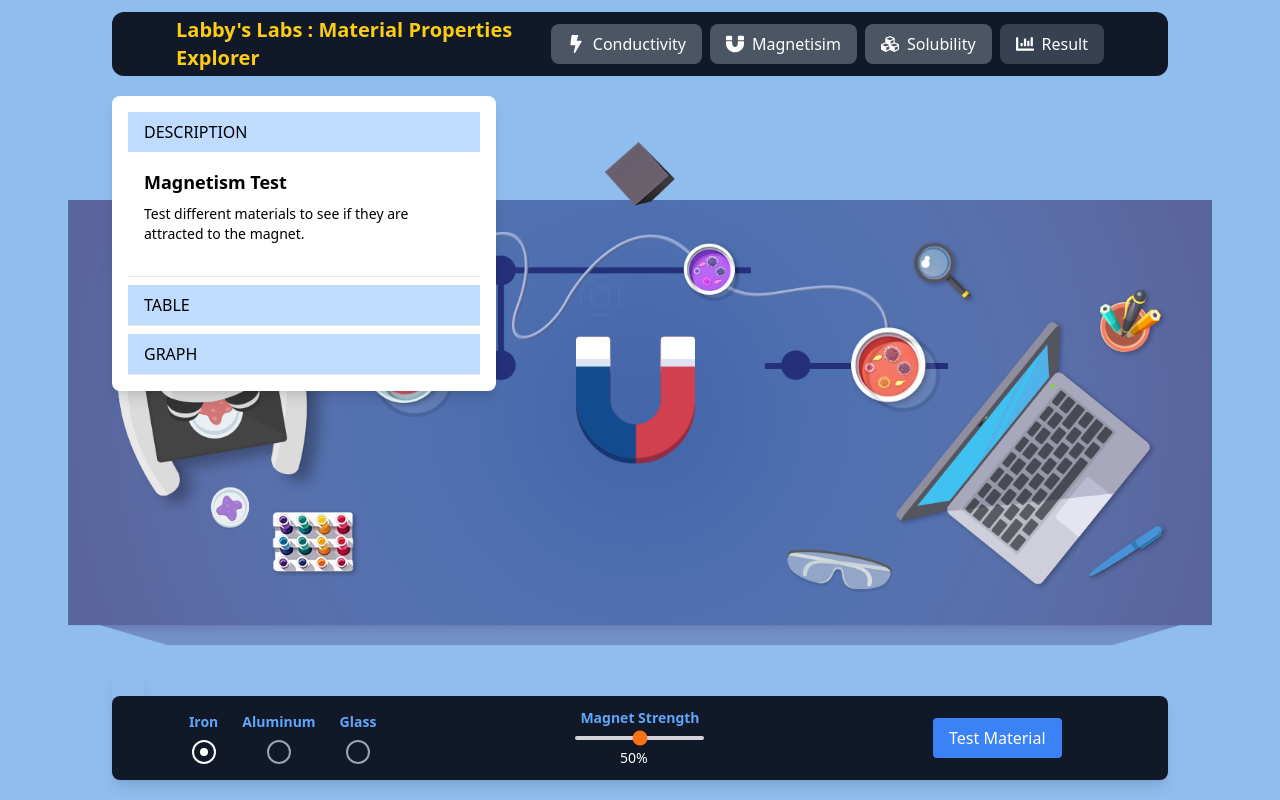
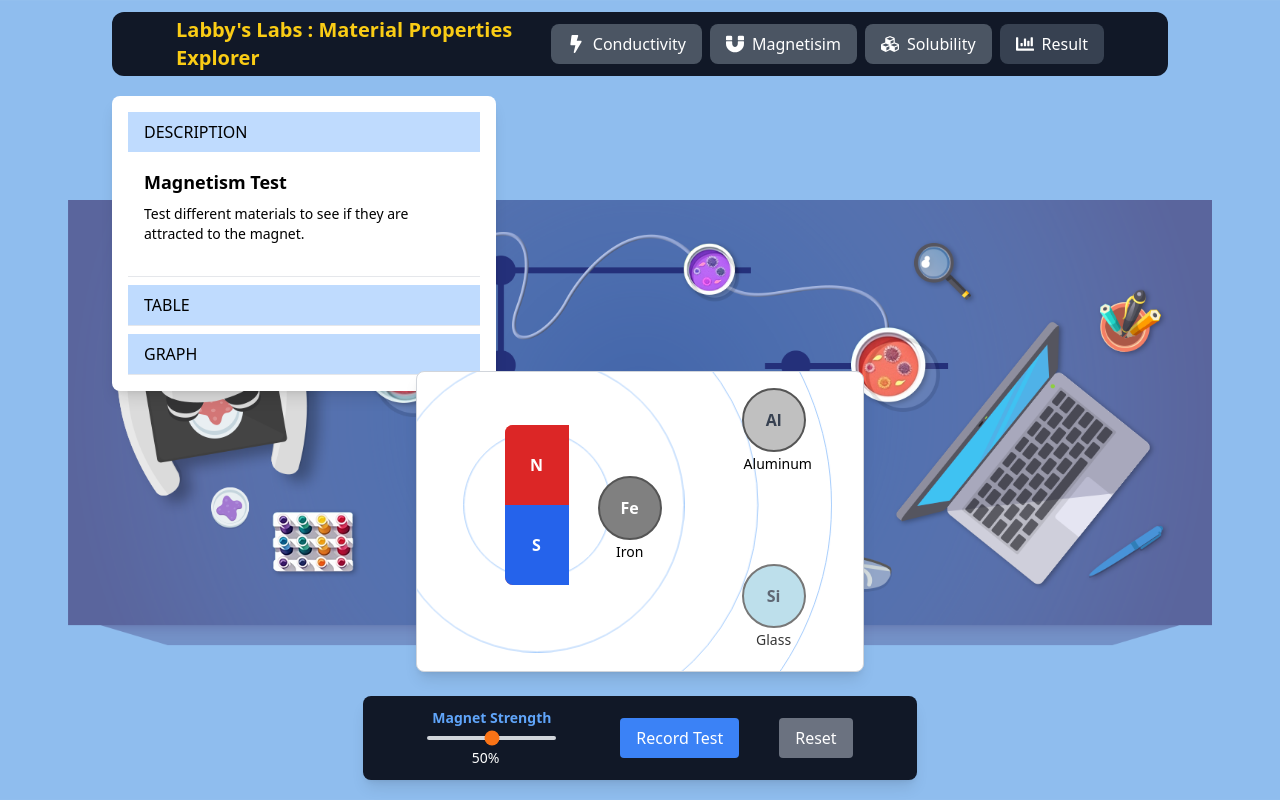
Before and after one commit to SWASTI-SUNDAR/gizmo-2, a React (Vite) app: page /#/magnetisim in a window 1280 px wide. Built offline with nearby package versions, Linux system fonts and the light colour scheme.

Commit message:
refactor: clean up whitespace and formatting in MagnetApp component

```diff
--- a/src/components/MagnetApp.jsx
+++ b/src/components/MagnetApp.jsx
@@ -234,6 +234,7 @@ const MagnetApp = () => {
       return false;
     }
   };
+
   const renderTabContent = (tab) => {
     if (!activeTab || activeTab !== tab) return null;
 
@@ -273,7 +274,6 @@ const MagnetApp = () => {
         return null;
     }
   };
-
   return (
     <div
       style={{
@@ -296,7 +296,7 @@ const MagnetApp = () => {
               </div>
             ))}
           </div>
-          ;
+
           <MaterialControls
             magneticStrength={magneticStrength}
             onChange={handleSliderChange}
@@ -304,10 +304,10 @@ const MagnetApp = () => {
             onReset={handleReset}
             isTestActive={isTestActive}
           />
-          ;
           <div className="absolute bottom-24  ">
             <MessageDisplay message={message} isError={showError} />
           </div>
+
           <div className="w-full flex flex-col md:flex-row gap-4 mt-8">
             <div className="w-full md:w-1/2"> </div>
             <div className="w-full md:w-1/2">
--- a/src/pages/Testing.jsx
+++ b/src/pages/Testing.jsx
@@ -1,5 +1,4 @@
-import { Slider } from "@radix-ui/react-slider";
-import React, { useState, useEffect } from "react";
+import React, { useState, useEffect, useRef } from "react";
 import {
   ResponsiveContainer,
   LineChart,
@@ -11,38 +10,111 @@ import {
 } from "recharts";
 
 const MagneticPropertiesLab = () => {
+  // Core state
   const [magnetStrength, setMagnetStrength] = useState(50);
-  const [selectedMaterial, setSelectedMaterial] = useState("iron");
-  const [testResult, setTestResult] = useState(null);
-  const [distanceData, setDistanceData] = useState([]);
-  const [binAnimation, setBinAnimation] = useState(false);
-
+  const [ironAttached, setIronAttached] = useState(false);
   const [activeTab, setActiveTab] = useState("description");
   const [testedMaterials, setTestedMaterials] = useState([]);
+  const [distanceData, setDistanceData] = useState([]);
+  const [ironPosition, setIronPosition] = useState(0);
 
-  // Inside your MagneticPropertiesLab component
-  const [materialLocation, setMaterialLocation] = useState("workspace"); // "workspace", "magneticBin", or "nonMagneticBin"
-  const [dragEnabled, setDragEnabled] = useState(true);
+  // Animation state
+  const pulseRef = useRef(0);
+  const animationRef = useRef(null);
 
-  // Reset function to add to your component
-  const resetExperiment = () => {
-    setTestResult(null);
-    setMaterialLocation("workspace");
-    setBinAnimation(false);
-    setDragEnabled(true);
-    // Reset any other state you need
-  };
-
+  // Materials data
   const materials = [
-    { id: "iron", name: "Iron", isMagnetic: true, attractionStrength: 0.9 },
+    {
+      id: "iron",
+      name: "Iron",
+      isMagnetic: true,
+      attractionStrength: 0.9,
+      color: "#808080",
+    },
     {
       id: "aluminum",
       name: "Aluminum",
       isMagnetic: false,
-      attractionStrength: 0,
+      color: "#C0C0C0",
     },
-    { id: "glass", name: "Glass", isMagnetic: false, attractionStrength: 0 },
+    {
+      id: "glass",
+      name: "Glass",
+      isMagnetic: false,
+      color: "#ADD8E6",
+    },
   ];
+
+  // Reset experiment
+  const resetExperiment = () => {
+    setIronAttached(false);
+    setIronPosition(0);
+  };
+
+  // Calculate iron movement speed based on magnet strength
+  const calculateMovementSpeed = () => {
+    // Returns a value between 0.5 and 2 seconds
+    return 2 - (magnetStrength / 100) * 1.5;
+  };
+
+  // Monitor magnet strength changes to handle iron attraction
+  useEffect(() => {
+    if (magnetStrength > 20) {
+      // Calculate how far the iron should move based on magnet strength
+      const attractionDistance = Math.min(100, magnetStrength * 1.2);
+      setIronPosition(attractionDistance);
+
+      // Only set as fully attached when strength is high enough
+      if (magnetStrength > 70) {
+        setIronAttached(true);
+      } else {
+        setIronAttached(false);
+      }
+    } else {
+      setIronPosition(0);
+      setIronAttached(false);
+    }
+  }, [magnetStrength]);
+
+  // Animation for magnetic field
+  useEffect(() => {
+    const animatePulse = () => {
+      pulseRef.current += 0.1;
+      animationRef.current = requestAnimationFrame(animatePulse);
+    };
+
+    animationRef.current = requestAnimationFrame(animatePulse);
+
+    return () => {
+      if (animationRef.current) {
+        cancelAnimationFrame(animationRef.current);
+      }
+    };
+  }, []);
+
+  // Record test data
+  const recordTest = (materialId) => {
+    const material = materials.find((m) => m.id === materialId);
+
+    // Add to tested materials if not already tested
+    if (!testedMaterials.some((m) => m.id === material.id)) {
+      setTestedMaterials([...testedMaterials, { ...material }]);
+
+      // Generate distance data for magnetic materials
+      if (material.isMagnetic) {
+        const newDataPoints = [];
+        for (let strength = 10; strength <= 100; strength += 10) {
+          const distance = (100 - strength) * (1 - material.attractionStrength);
+          newDataPoints.push({
+            strength,
+            distance,
+            material: material.name,
+          });
+        }
+        setDistanceData(newDataPoints);
+      }
+    }
+  };
 
   const renderTabContent = (tab) => {
     if (!activeTab || activeTab !== tab) return null;
@@ -71,7 +143,6 @@ const MagneticPropertiesLab = () => {
         return (
           <div className="bg-white rounded-lg p-4 shadow-lg">
             <h3 className="text-lg font-semibold mb-4">Data Table</h3>
-            <div className="overflow-x-auto">
             <table className="min-w-full border border-gray-300">
               <thead>
                 <tr className="bg-gray-100">
@@ -80,8 +151,7 @@ const MagneticPropertiesLab = () => {
                 </tr>
               </thead>
               <tbody>
-                  {testedMaterials.length > 0 ? (
-                    testedMaterials.map((material) => (
+                {testedMaterials.map((material) => (
                   <tr key={material.id}>
                     <td className="p-2 border border-gray-300">
                       {material.name}
@@ -98,20 +168,9 @@ const MagneticPropertiesLab = () => {
                       </span>
                     </td>
                   </tr>
-                    ))
-                  ) : (
-                    <tr>
-                      <td
-                        colSpan="2"
-                        className="p-2 border border-gray-300 text-center text-gray-500"
-                      >
-                        Test materials to see results
-                      </td>
-                    </tr>
-                  )}
+                ))}
               </tbody>
             </table>
-            </div>
           </div>
         );
 
@@ -162,36 +221,6 @@ const MagneticPropertiesLab = () => {
     }
   };
 
-  const handleTest = () => {
-    const material = materials.find((m) => m.id === selectedMaterial);
-    const result = material.isMagnetic;
-    setTestResult(result);
-
-    // Add to tested materials if not already tested
-    if (!testedMaterials.some((m) => m.id === material.id)) {
-      setTestedMaterials([...testedMaterials, { ...material, tested: true }]);
-    }
-
-    // Generate distance data points for magnetic materials
-    if (result) {
-      const newDataPoints = [];
-      for (let strength = 10; strength <= 100; strength += 10) {
-        // Calculate simulated distance based on strength and material
-        const distance = (100 - strength) * (1 - material.attractionStrength);
-        newDataPoints.push({
-          strength,
-          distance,
-          material: material.name,
-        });
-      }
-      setDistanceData(newDataPoints);
-    }
-
-    // Trigger bin animation
-    setBinAnimation(true);
-    setTimeout(() => setBinAnimation(false), 1500);
-  };
-
   return (
     <div
       className="w-full bg-no-repeat bg-center bg-cover h-screen relative overflow-hidden"
@@ -199,7 +228,7 @@ const MagneticPropertiesLab = () => {
         backgroundImage: "url('page-two-bg.png')",
       }}
     >
-      <div className="px-4 sm:px-8 md:px-16 lg:px-28 h-full max-w-screen-2xl mx-auto p-6">
+      <div className="px-4 sm:px-8 md:px-16 lg:px-28 h-full  max-w-screen-2xl mx-auto p-6">
         <div className="relative space-y-6 h-full mt-6">
           <div className="md:absolute hidden md:block md:top-12 md:w-96 bg-white p-2 md:p-4 rounded-lg shadow-lg space-y-2">
             {["description", "table", "graph"].map((tab) => (
@@ -214,112 +243,150 @@ const MagneticPropertiesLab = () => {
               </div>
             ))}
           </div>
-          ;{/* Left panel - Controls */}
+          {/* Simulation Area */}
+          <div className="bg-white h-[40%] absolute max-w-md border border-gray-300 rounded-lg p-4 overflow-hidden bottom-32 left-0 right-0 mx-auto shadow-lg">
+            {/* Container for simulation with aspect ratio */}
+            <div className="relative w-full pt-[56.25%]">
+              {" "}
+              {/* 16:9 aspect ratio */}
+              <div className="absolute inset-0">
+                {/* Magnetic Field Visualization */}
+                <div className="absolute left-1/4 top-1/2 transform -translate-y-1/2">
+                  {[...Array(5)].map((_, i) => (
+                    <div
+                      key={i}
+                      className="absolute rounded-full border border-blue-400 opacity-20"
+                      style={{
+                        width: `${(i + 1) * (5 + magnetStrength * 0.3)}vmin`,
+                        height: `${(i + 1) * (5 + magnetStrength * 0.3)}vmin`,
+                        left: `-${(i + 1) * (2.5 + magnetStrength * 0.15)}vmin`,
+                        top: `-${(i + 1) * (2.5 + magnetStrength * 0.15)}vmin`,
+                        animation: "pulse 2s infinite",
+                      }}
+                    />
+                  ))}
+                </div>
+                {/* Magnet */}
+                <div className="absolute left-1/4 top-1/2 transform -translate-y-1/2 -translate-x-1/2">
+                  <div className="w-[8vmin] h-[20vmin] bg-red-500 rounded-l-lg flex flex-col justify-between">
+                    <div className="w-full h-1/2 bg-red-600 rounded-tl-lg flex items-center justify-center text-white font-bold">
+                      N
+                    </div>
+                    <div className="w-full h-1/2 bg-blue-600 rounded-bl-lg flex items-center justify-center text-white font-bold">
+                      S
+                    </div>
+                  </div>
+                </div>
+                {/* Materials area - positioned on the right side */}
+                <div className="absolute right-[10%] top-0 h-full flex flex-col justify-evenly items-start">
+                  <div className="relative flex items-center mb-6">
+                    <div
+                      className="cursor-pointer flex items-center justify-center"
+                      onClick={() => recordTest("aluminum")}
+                      style={{
+                        backgroundColor: materials[1].color,
+                        width: "8vmin",
+                        height: "8vmin",
+                        borderRadius: "50%",
+                        position: "relative",
+                        border: "2px solid #555",
+                      }}
+                    >
+                      <span className="text-gray-700 font-bold text-sm sm:text-base">
+                        Al
+                      </span>
+                      <div className="absolute w-full text-center -bottom-6 text-xs sm:text-sm">
+                        Aluminum
+                      </div>
+                    </div>
+                  </div>
+                  {/* Iron - in the middle */}
+                  <div className="relative flex items-center mb-6">
+                    <div
+                      className="cursor-pointer flex items-center justify-center"
+                      onClick={() => recordTest("iron")}
+                      style={{
+                        right: `${ironPosition * 0.3}vmin`,
+                        backgroundColor: materials[0].color,
+                        width: "8vmin",
+                        height: "8vmin",
+                        borderRadius: "50%",
+                        position: "relative",
+                        transition: `right ${calculateMovementSpeed()}s ${
+                          ironAttached ? "ease-in" : "ease-out"
+                        }`,
+                        border: "2px solid #555",
+                        transform: ironAttached ? "scale(1.05)" : "scale(1)",
+                      }}
+                    >
+                      <span className="text-white font-bold text-sm sm:text-base">
+                        Fe
+                      </span>
+                      <div className="absolute w-full text-center -bottom-6 text-xs sm:text-sm">
+                        Iron
+                      </div>
+                    </div>
+                  </div>
+
+                  {/* Aluminum - at the top */}
+
+                  {/* Glass - at the bottom */}
+                  <div className="relative flex items-center">
+                    <div
+                      className="cursor-pointer flex items-center justify-center"
+                      onClick={() => recordTest("glass")}
+                      style={{
+                        backgroundColor: materials[2].color,
+                        width: "8vmin",
+                        height: "8vmin",
+                        borderRadius: "50%",
+                        position: "relative",
+                        border: "2px solid #555",
+                        opacity: 0.8,
+                      }}
+                    >
+                      <span className="text-gray-700 font-bold text-sm sm:text-base">
+                        Si
+                      </span>
+                      <div className="absolute w-full text-center -bottom-6 text-xs sm:text-sm">
+                        Glass
+                      </div>
+                    </div>
+                  </div>
+                </div>
+              </div>
+            </div>
+          </div>
+          {/* Control Panel */}
           <ControlPanel
             magnetStrength={magnetStrength}
             setMagnetStrength={setMagnetStrength}
-            materials={materials}
-            selectedMaterial={selectedMaterial}
-            setSelectedMaterial={setSelectedMaterial}
-            handleTest={handleTest}
-            testResult={testResult}
+            resetExperiment={resetExperiment}
           />
-          {/* Main container - White box that holds the magnetism simulation */}
-          <div className="-rotate-90 w-[50%] left-[25%] absolute rounded-lg p-4 top-10  overflow-hidden">
-            {/* Main simulation area - Container for all the interactive elements */}
-            <div className="flex items-center justify-center h-64 relative">
-              {/* Material object - The item being tested for magnetism */}
-              <div
-                className="absolute"
-                style={{
-                  // Position calculation - Moves the material closer to the magnet
-                  // if it's iron and magnetic, otherwise stays in place
-                  left:
-                    selectedMaterial === "iron" && testResult
-                      ? `${Math.max(40, 60 - magnetStrength * 0.2)}%`
-                      : "60%",
-                  transition: "left 0.5s ease-out", // Smooth animation when moving
-                }}
-              >
-                <div className="flex flex-col items-center">
-                  {/* Material visual representation */}
-                  <div className="w-16 h-16 rounded flex items-center justify-center">
-                    <img
-                      src={`${selectedMaterial}.png`}
-                      className="text-xs"
-                    ></img>
         </div>
       </div>
+      <div className="relative  bg-white rounded-lg shadow-lg p-6 flex flex-col">
+        <h1 className="text-2xl font-bold text-center mb-4">
+          Magnetic Properties Lab
+        </h1>
+
+        {/* Control panel */}
       </div>
-              {/* Magnet object - The source of magnetic attraction */}
-              <div className="absolute left-10">
-                {/* Magnet visual representation (red and blue ends) */}
-                <div className="h-32 w-32 rounded flex items-center justify-center overflow-hidden">
-                  <div className="w-full h-full rotate-90 flex">
-                    <img src="magnet.png" className=""></img>
-                  </div>
-                </div>
-                {/* Magnetic field visualization - Concentric circles showing field strength */}
-                <div className="absolute top-0 left-full">
-                  {magnetStrength > 20 && (
-                    <div className="w-20 h-12 flex items-center justify-center">
-                      {/* Generate circles based on magnet strength */}
-                      {[...Array(Math.floor(magnetStrength / 20))].map(
-                        (_, i) => (
-                          <div
-                            key={i}
-                            className="absolute w-20 h-20 rounded-full border border-blue-400 opacity-20"
-                            style={{
-                              width: `${(i + 1) * 20}px`, // Increasing size for each circle
-                              height: `${(i + 1) * 20}px`,
-                            }}
-                          ></div>
-                        )
-                      )}
-                    </div>
-                  )}
-                </div>
-              </div>
-            </div>
-            {/* Result bins - Visual indicators for sorting materials */}
-          </div>
-          {/* Errors panel */}
-          <div className=" absolute bottom-24 rounded-lg p-4 shadow-lg">
-            {testResult !== null && (
-              <div className="mt-4 p-3 rounded bg-blue-50 border border-blue-200">
-                <p className="font-medium text-black">
-                  Test Result: {selectedMaterial} is
-                  <span
-                    className={`font-bold ${
-                      testResult ? "text-green-600" : "text-red-600"
-                    }`}
-                  >
-                    {testResult ? " magnetic" : " not magnetic"}
-                  </span>
-                </p>
-              </div>
-            )}
-          </div>
-        </div>
-      </div>
+
+      {/* Add keyframe animation for magnetic field pulse */}
       <style jsx>{`
-        @keyframes magneticWave {
+        @keyframes pulse {
           0% {
-            transform: scale(0.2);
+            transform: scale(0.9);
             opacity: 0.7;
           }
-          100% {
+          50% {
             transform: scale(1);
-            opacity: 0;
-          }
-        }
-
-        @keyframes particleMove {
-          0% {
-            transform: translateX(0);
+            opacity: 0.3;
           }
           100% {
-            transform: translateX(-${magnetStrength / 2}px);
+            transform: scale(0.9);
+            opacity: 0.7;
           }
         }
       `}</style>
@@ -332,44 +399,14 @@ export default MagneticPropertiesLab;
 const ControlPanel = ({
   magnetStrength,
   setMagnetStrength,
-  materials,
-  selectedMaterial,
-  setSelectedMaterial,
-  handleTest,
-  testResult,
+  resetExperiment,
+  recordTest,
 }) => {
   return (
-    <div className="space-y-6 absolute md:bottom-5 bottom-5 flex justify-center items-center w-full">
-      <div className="bg-gray-900 w-full z-50 text-white p-3 rounded-lg shadow-lg grid grid-cols-3 justify-center items-center md:gap-10 gap-5">
-        {/* Material selector */}
-        <div className="flex gap-6 items-center justify-center w-full">
-          {materials.map((material) => (
-            <div
-              key={material.id}
-              className="flex flex-col gap-2 items-center justify-center"
-            >
-              <span className="text-blue-400 text-sm font-semibold capitalize">
-                {material.name}
-              </span>
-              <button
-                onClick={() => setSelectedMaterial(material.id)}
-                className={`w-6 h-6 rounded-full border-2 ${
-                  selectedMaterial === material.id
-                    ? "border-white"
-                    : "border-gray-400"
-                }`}
-                style={{ backgroundColor: material.color }}
-              >
-                {selectedMaterial === material.id && (
-                  <div className="w-2 h-2 bg-white rounded-full mx-auto"></div>
-                )}
-              </button>
-            </div>
-          ))}
-        </div>
-
+    <div className="space-y-6 absolute  md:bottom-5 bottom-5 flex justify-center items-center w-full">
+      <div className="bg-gray-900 px-16 z-50 text-white p-3 rounded-lg shadow-lg flex justify-center items-center md:gap-16 gap-5">
         {/* Magnet Strength Slider */}
-        <div className="flex flex-col w-full gap-2 justify-center items-center">
+        <div className="flex flex-col  gap-2 justify-center items-center">
           <span className="text-blue-400 text-sm font-semibold">
             Magnet Strength
           </span>
@@ -386,18 +423,23 @@ const ControlPanel = ({
           <span className="text-sm ml-2 w-12">{magnetStrength}%</span>
         </div>
 
-        {/* Test button */}
-        <div className="flex gap-5 items-center justify-center w-full">
+        {/* Reset button */}
+
+        <div className="flex gap-10 items-center justify-center  ">
           <button
-            onClick={handleTest}
+            onClick={recordTest}
             className="bg-blue-500 text-white px-4 py-2 rounded hover:bg-blue-600"
           >
-            Test Material
+            Record Test
+          </button>
+          <button
+            onClick={resetExperiment}
+            className="bg-gray-500 text-white px-4 py-2 rounded hover:bg-gray-600"
+          >
+            Reset
           </button>
         </div>
       </div>
-
-      {/* Test Result */}
     </div>
   );
 };
```
Lines whose indentation alone changed are shown as unchanged.
